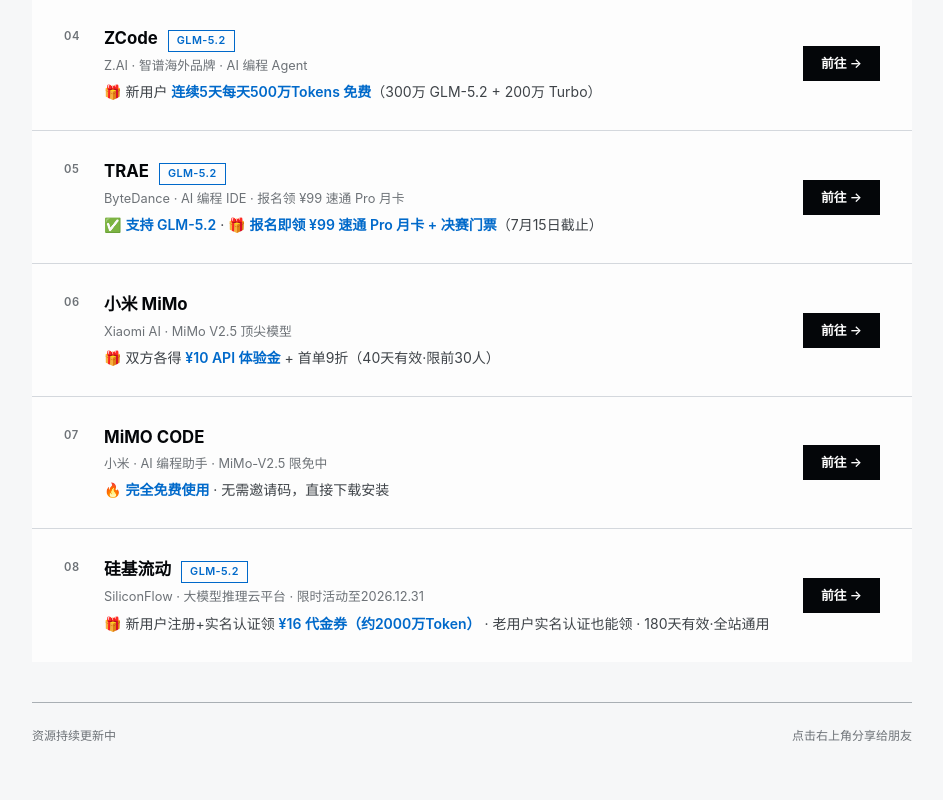
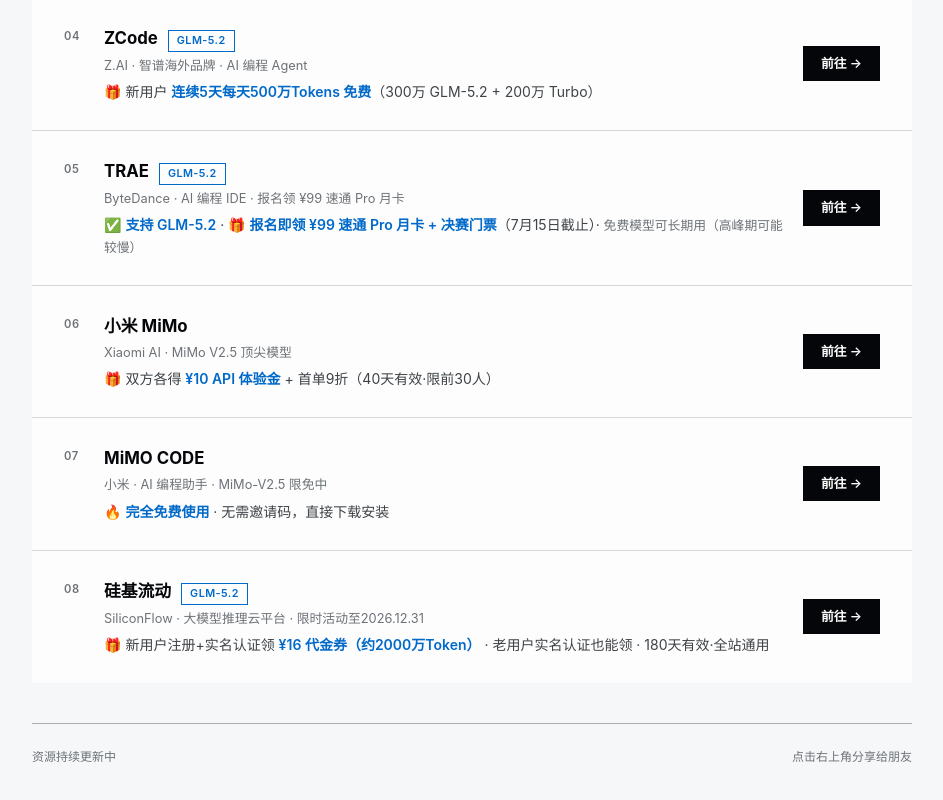
Before and after one commit to ccbq2010/AI-free, a plain HTML site: page index.html in a window 1280 px wide. Shown: the part 834-1634 px from the top of the page, without its empty margins (168-1111 px from the left). Drawn offline with Linux system fonts and the light colour scheme.

Commit message:
feat: TRAE 标注免费模型可长期使用（高峰期较慢）

```diff
--- a/index.html
+++ b/index.html
@@ -117,7 +117,7 @@
         <div class="pf-body">
           <div class="pf-name">TRAE <span class="pf-tag">GLM-5.2</span></div>
           <div class="pf-provider">ByteDance · AI 编程 IDE · 报名领 ¥99 速通 Pro 月卡</div>
-          <div class="pf-benefit">✅ <span class="hi">支持 GLM-5.2</span> · 🎁 <span class="hi">报名即领 ¥99 速通 Pro 月卡 + 决赛门票</span>（7月15日截止）</div>
+          <div class="pf-benefit">✅ <span class="hi">支持 GLM-5.2</span> · 🎁 <span class="hi">报名即领 ¥99 速通 Pro 月卡 + 决赛门票</span>（7月15日截止）· <span style="color:var(--text-dim);font-size:0.8rem;">免费模型可长期用（高峰期可能较慢）</span></div>
         </div>
         <span class="pf-action pf-link">前往 →</span>
       </a>
```
Also changed, not shown: qr.html (+1 -1 lines).
